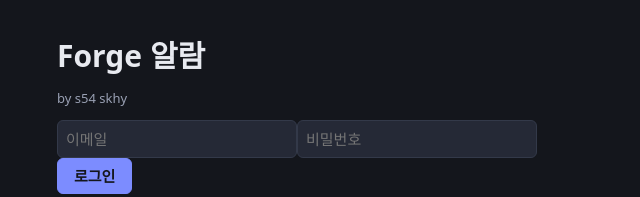
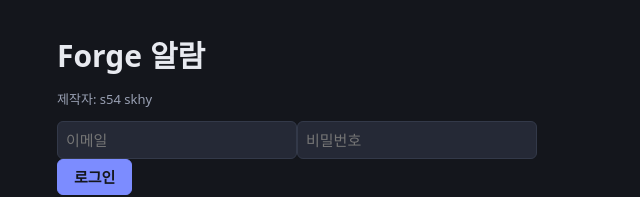
Before and after one commit to jdok88/forge, a React (Vite) app: page / in a window 1280 px wide. Shown: the top 197 px of the page, without its empty margins (319-959 px from the left). Built offline with nearby package versions, Linux system fonts and the light colour scheme; no server answers; the database is empty.

Commit message:
제작자 크레딧 문구를 'by s54 skhy'에서 '제작자: s54 skhy'로 수정

```diff
--- a/src/routes/Home.tsx
+++ b/src/routes/Home.tsx
@@ -177,7 +177,7 @@ export function Home() {
   return (
     <div>
       <h1>Forge 알람</h1>
-      <p style={{ color: 'var(--text-dim)', fontSize: 'var(--fs-sm)' }}>by s54 skhy</p>
+      <p style={{ color: 'var(--text-dim)', fontSize: 'var(--fs-sm)' }}>제작자: s54 skhy</p>
       <GuestUpgradeBanner />
       <NotificationBanner />
       <Link to="/install">알림이 안 오나요?</Link>
--- a/src/routes/Login.tsx
+++ b/src/routes/Login.tsx
@@ -56,7 +56,7 @@ export function Login() {
   return (
     <form onSubmit={submit}>
       <h1>Forge 알람</h1>
-      <p style={{ color: 'var(--text-dim)', fontSize: 'var(--fs-sm)' }}>by s54 skhy</p>
+      <p style={{ color: 'var(--text-dim)', fontSize: 'var(--fs-sm)' }}>제작자: s54 skhy</p>
       <input
         type="email" required value={email} placeholder="이메일"
         autoComplete="email"
--- a/vite.config.ts
+++ b/vite.config.ts
@@ -16,7 +16,7 @@ export default defineConfig({
       manifest: {
         name: 'Forge 알람',
         short_name: 'Forge',
-        description: 'Forge Master 타이머 알림 · by s54 skhy',
+        description: 'Forge Master 타이머 알림 · 제작자: s54 skhy',
         theme_color: '#14161c',
         background_color: '#14161c',
         display: 'standalone',
```
